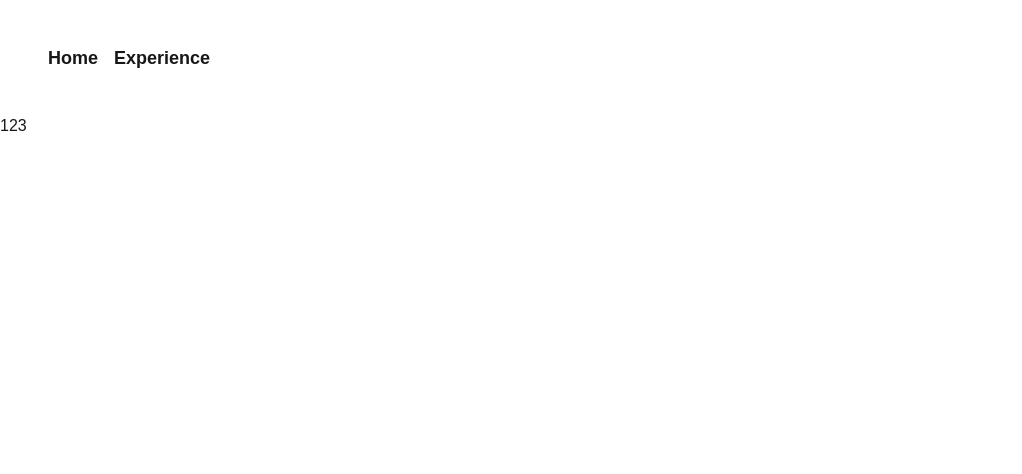
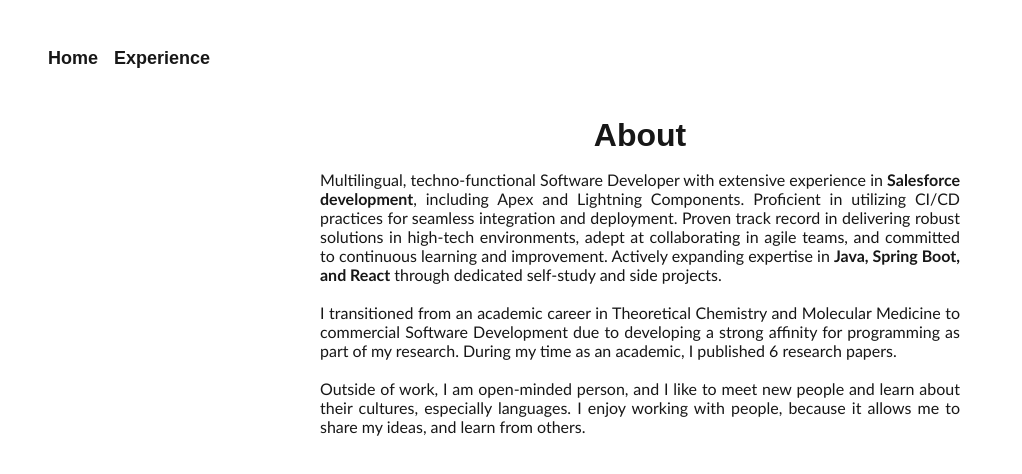
Before and after one commit to IT-Tsai/my-spa, a Next.js app: page / in a window 1280 px wide. Shown: the top 474 px of the page, without its empty margins (0-1022 px from the left). Built offline with nearby package versions, Linux system fonts and the light colour scheme.

Commit message:
update pages

```diff
--- a/src/app/layout.tsx
+++ b/src/app/layout.tsx
@@ -16,7 +16,7 @@ export default function RootLayout({
 }>) {
   return (
     <html lang="en">
-      <body className={classes.container}>
+      <body className={classes["layout-container"]}>
         <Header />
         {children}
       </body>
--- a/src/app/page.module.css
+++ b/src/app/page.module.css
@@ -1,13 +1,21 @@
-.container {
+.layout-container {
   display: flex;
   flex-direction: column;
   height: 100vh;
 }
 
-.header {
-  flex-basis: 1;
+.container {
+  display: flex;
+  flex-direction: column;
+  justify-content: center;
+  align-items: center;
+  gap: 1rem;
 }
 
-.content {
-  flex-basis: 4;
+.paragraph {
+  width: 50%;
+  font-size: medium;
+  text-align: justify;
+  font-family: "Trebuchet MS", "Lucida Sans Unicode", "Lucida Grande",
+    "Lucida Sans", Arial, sans-serif;
 }
--- a/src/app/page.tsx
+++ b/src/app/page.tsx
@@ -1,6 +1,17 @@
+import classes from "./page.module.css";
 
-export default function Home() {
-  return (
-    <div>123</div>
-  );
+const HomePage = () => {
+  return <div className={classes.container}>
+    <h1>About</h1>
+    <p className={classes.paragraph}>
+      Multilingual, techno-functional Software Developer with extensive experience in <b>Salesforce development</b>, including Apex and Lightning Components. Proficient in utilizing CI/CD practices for seamless integration and deployment. Proven track record in delivering robust solutions in high-tech environments, adept at collaborating in agile teams, and committed to continuous learning and improvement. Actively expanding expertise in <b>Java, Spring Boot, and React</b> through dedicated self-study and side projects.<br /><br />
+
+      I transitioned from an academic career in Theoretical Chemistry and Molecular Medicine to commercial Software Development due to developing a strong affinity for programming as part of my research. During my time as an academic, I published 6 research papers.<br /><br />
+
+      Outside of work, I am open-minded person, and I like to meet new people and learn about their cultures, especially languages. I enjoy working with people, because it allows me to share my ideas, and learn from others.
+    </p>
+  </div>
 }
+
+
+export default HomePage;
```
Also changed, not shown: src/app/home/page.module.css (deleted, +0 -15 lines), src/app/home/page.tsx (deleted, +0 -17 lines).
